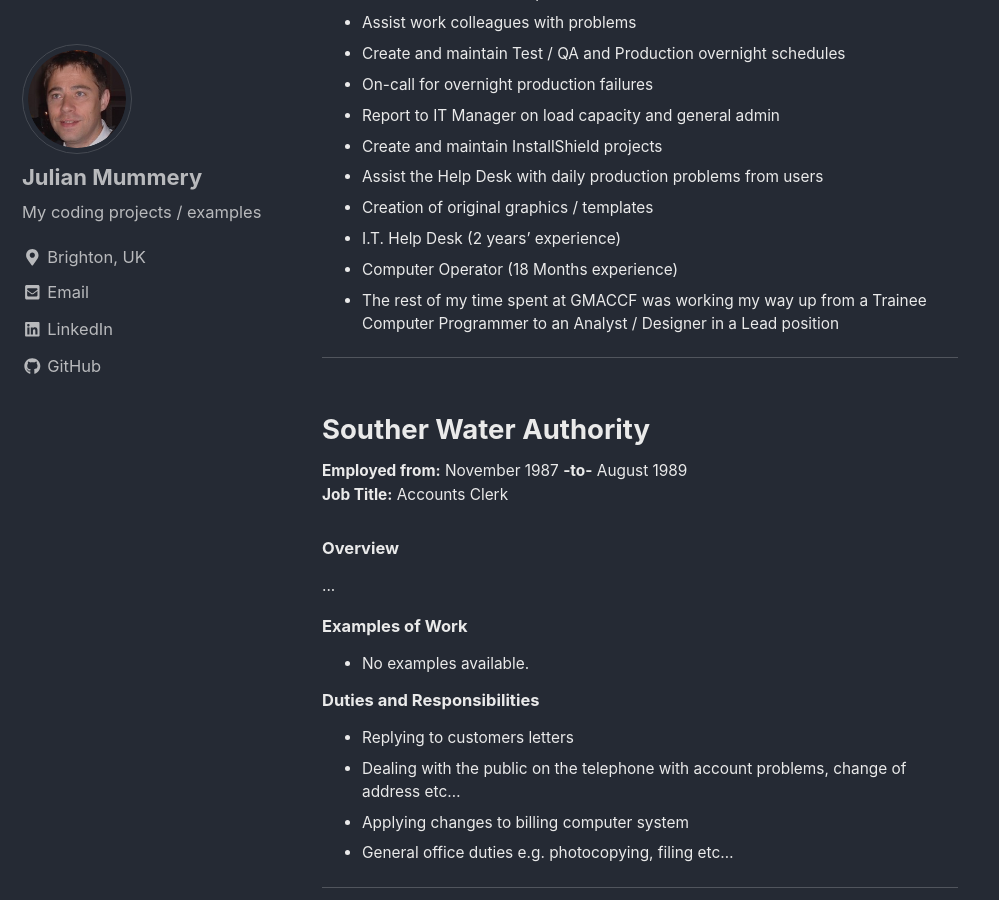
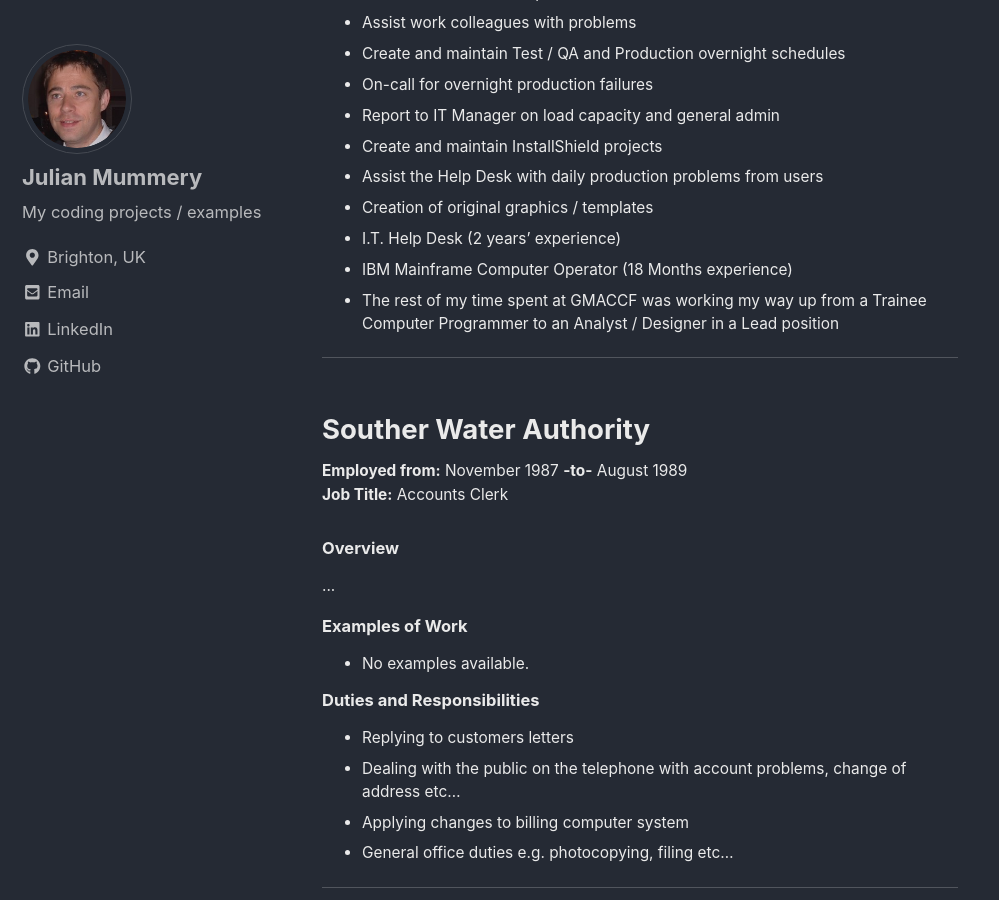
Before and after one commit to julianmummery/julianmummery.github.io, a Jekyll site: the page built from _pages/experience.md, in a window 1280 px wide and 900 px high, scrolled down 5269 px. Shown: the whole window, without its empty margins (0-999 px from the left). Built offline with Jekyll 4.4.1, drawn with Linux system fonts in a browser that asks for light colours; nearby versions of some CDN libraries.

Commit message:
Update experience.md

```diff
--- a/_pages/experience.md
+++ b/_pages/experience.md
@@ -172,7 +172,7 @@
   <li>Assist the Help Desk with daily production problems from users</li>
   <li>Creation of original graphics / templates</li>
   <li>I.T. Help Desk (2 years’ experience)</li>
-  <li>Computer Operator (18 Months experience)</li>
+  <li>IBM Mainframe Computer Operator (18 Months experience)</li>
   <li>The rest of my time spent at GMACCF was working my way up from a Trainee Computer Programmer to an Analyst / Designer in a Lead position</li>
 </ul>
 
```
